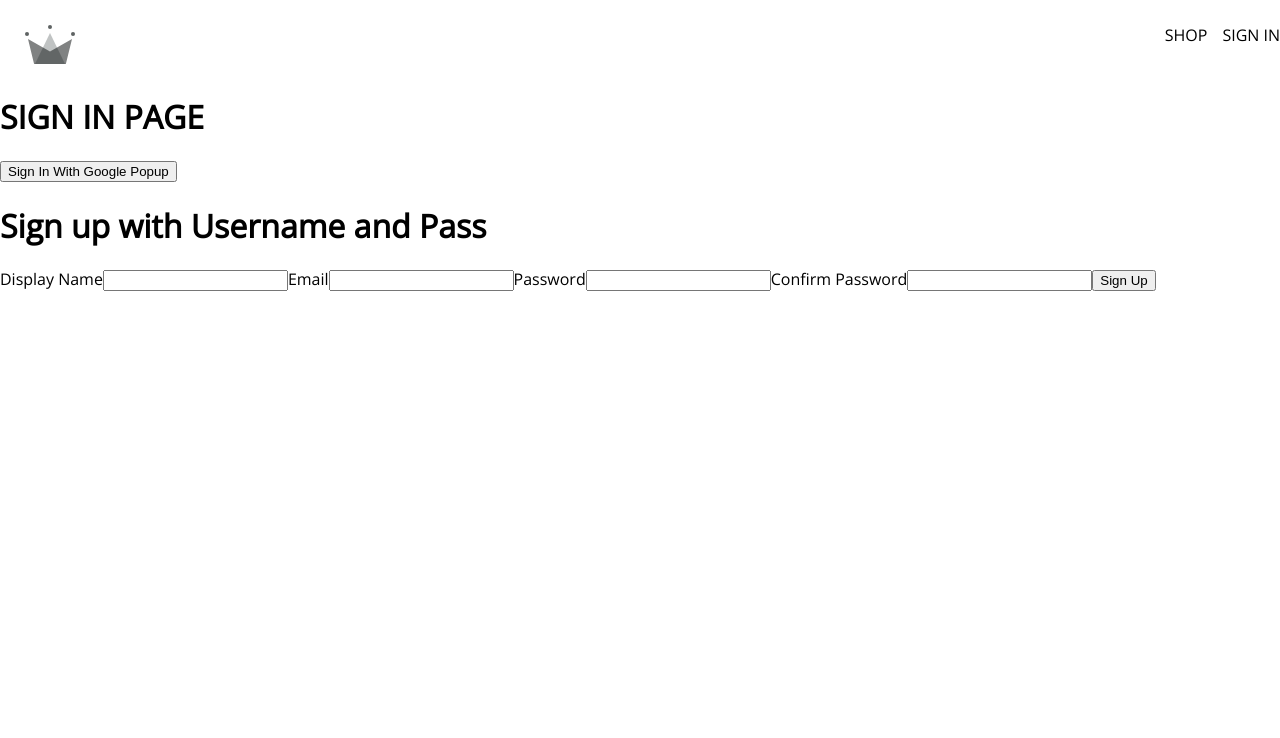
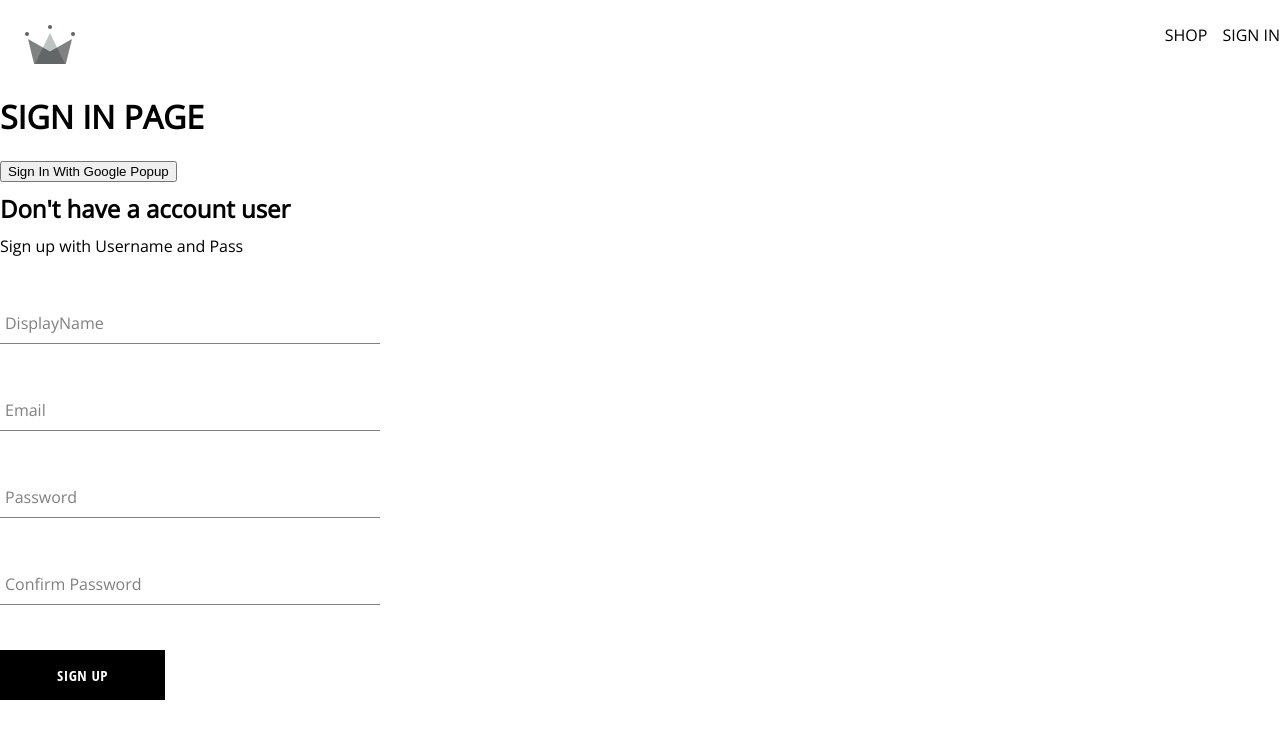
Before and after one commit to nguyentrungnghia1998/crwn-clothing, a React (Create React App) app: page /signIn in a window 1280 px wide. Shown: the top 738 px of the page. Built offline with nearby package versions, Linux system fonts and the light colour scheme; a web font is replaced by a local one.

Commit message:
Finished sign up component, button component

```diff
--- /dev/null
+++ b/src/components/button/button.component.js
@@ -0,0 +1,17 @@
+
+import './button.styles.scss'
+
+const BUTTON_TYPES = {
+    google: 'google-sign-in',
+    inverted: 'inverted'
+}
+
+const Button = ({children, buttonType, ...otherProps}) => {
+    return (
+        <button className={`button-container ${BUTTON_TYPES[buttonType]}`} {...otherProps}>
+            {children}
+        </button>
+    )
+}
+
+export default Button;
--- /dev/null
+++ b/src/components/button/button.styles.scss
@@ -0,0 +1,46 @@
+.button-container {
+    min-width: 165px;
+    width: auto;
+    height: 50px;
+    letter-spacing: 0.5px;
+    line-height: 50px;
+    padding: 0 35px 0 35px;
+    font-size: 15px;
+    background-color: black;
+    color: white;
+    text-transform: uppercase;
+    font-family: 'Open Sans Condensed';
+    font-weight: bolder;
+    border: none;
+    cursor: pointer;
+    display: flex;
+    justify-content: center;
+
+    &:hover {
+      background-color: white;
+      color: black;
+      border: 1px solid black;
+    }
+
+    &.google-sign-in {
+      background-color: #4285f4;
+      color: white;
+
+      &:hover {
+        background-color: #357ae8;
+        border: none;
+      }
+    }
+
+    &.inverted {
+      background-color: white;
+      color: black;
+      border: 1px solid black;
+
+      &:hover {
+        background-color: black;
+        color: white;
+        border: none;
+      }
+    }
+  }
--- /dev/null
+++ b/src/components/form-input/form-input.component.js
@@ -0,0 +1,15 @@
+import './form-input.styles.scss'
+
+const FormInput = ({label, ...inputOptions}) => {
+    return (
+        <div className="group">
+             <input className="form-input" {...inputOptions} />
+            {label && (
+                <label className={`${inputOptions.value.length ? 'shrink':''} form-input-label`}>
+                    {label}
+                </label>)
+            }
+        </div>)
+}
+
+export default FormInput;
--- /dev/null
+++ b/src/components/form-input/form-input.styles.scss
@@ -0,0 +1,54 @@
+$sub-color: grey;
+$main-color: black;
+
+@mixin shrinkLabel {
+  top: -14px;
+  font-size: 12px;
+  color: $main-color;
+}
+
+.group {
+  position: relative;
+  margin: 45px 0;
+
+  .form-input {
+    background: none;
+    background-color: white;
+    color: $sub-color;
+    font-size: 18px;
+    padding: 10px 10px 10px 5px;
+    display: block;
+    width: 100%;
+    border: none;
+    border-radius: 0;
+    border-bottom: 1px solid $sub-color;
+    margin: 25px 0;
+
+    &:focus {
+      outline: none;
+    }
+
+    &:focus ~ .form-input-label {
+      @include shrinkLabel();
+    }
+  }
+
+  input[type='password'] {
+    letter-spacing: 0.3em;
+  }
+
+  .form-input-label {
+    color: $sub-color;
+    font-size: 16px;
+    font-weight: normal;
+    position: absolute;
+    pointer-events: none;
+    left: 5px;
+    top: 10px;
+    transition: 300ms ease all;
+
+    &.shrink {
+      @include shrinkLabel();
+    }
+  }
+}
--- a/src/components/sign-up-form/sign-up-form.component.js
+++ b/src/components/sign-up-form/sign-up-form.component.js
@@ -1,8 +1,10 @@
 import { useState } from "react";
 
 import { createAuthUserWithEmailAndPassword , userCreateFromDoc} from "../../utils/firebase/firebase.utils";
+import Button from "../button/button.component";
+import FormInput from "../form-input/form-input.component";
 
-
+import './sign-up-form.styles.scss'
 const defaultFormFields = {
     displayName: '',
     email: '',
@@ -47,18 +49,39 @@
         console.log(event);
     }
     return (
-        <div>
-            <h1>Sign up with Username and Pass</h1>
+        <div className="sign-up-container">
+            <h2> Don't have a account user</h2>
+            <span>Sign up with Username and Pass</span>
             <form onSubmit={handleSubmit}>
-                <label>Display Name</label>
-                <input type="text" required onChange={handleChange} name="displayName" value={displayName}></input>
-                <label>Email</label>
-                <input type="email" required onChange={handleChange} name="email" value={email}></input>
-                <label>Password</label>
-                <input type="password" required onChange={handleChange} name="password" value={password}></input>
-                <label>Confirm Password</label>
-                <input type="password" required onChange={handleChange} name="confirmPassword" value={confirmPassword}></input>
-                <button type="submit">Sign Up</button>
+                <FormInput
+                label="DisplayName"
+                type="text"
+                required
+                onChange={handleChange}
+                name="displayName"
+                value={displayName} />
+                <FormInput
+                label="Email"
+                type="email"
+                required
+                onChange={handleChange}
+                name="email"
+                value={email} />
+                <FormInput
+                label="Password"
+                type="password"
+                required
+                onChange={handleChange}
+                name="password"
+                value={password}/>
+                <FormInput
+                label="Confirm Password"
+                type="password"
+                required
+                onChange={handleChange}
+                name="confirmPassword"
+                value={confirmPassword}/>
+                <Button type="submit">Sign Up </Button>
             </form>
         </div>
     )
--- /dev/null
+++ b/src/components/sign-up-form/sign-up-form.styles.scss
@@ -0,0 +1,9 @@
+.sign-up-container {
+    display: flex;
+    flex-direction: column;
+    width: 380px;
+
+    h2 {
+        margin: 10px 0;
+    }
+}
```
